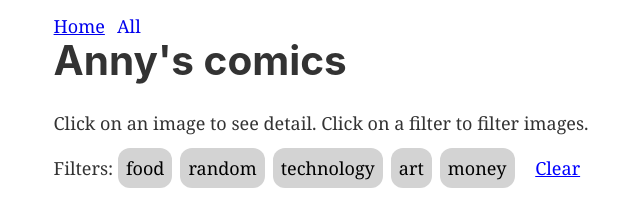
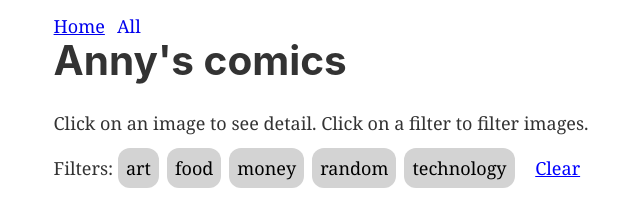
Before and after one commit to badaboot/gatsby-starter-minimal-ts, a Gatsby site: page /all in a window 1280 px wide. Shown: the top 197 px of the page, without its empty margins (126-766 px from the left). Built offline with nearby package versions, Linux system fonts and the light colour scheme; Gatsby itself is replaced by a stand-in of ours.

Commit message:
sort folders in filter bar

```diff
--- a/src/pages/all.tsx
+++ b/src/pages/all.tsx
@@ -28,7 +28,7 @@ const IndexPage: React.FC<PageProps> = ({ data }) => {
   }));
   const folders = Array.from(
     new Set(images.map((im) => im.dir.split("/").pop()))
-  );
+  ).sort();
 
   const filteredImages = filter.length
     ? images.filter((img) => img.dir.endsWith(filter))
```
